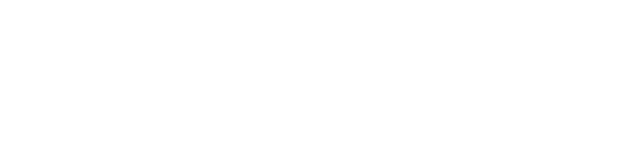
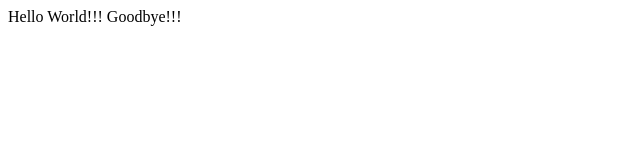
Before and after one commit to GAPAR16/github-flow, a plain HTML site: page index.html in a window 1280 px wide. Shown: the whole page, without its empty margins (0-640 px from the left). Drawn offline with Linux system fonts and the light colour scheme.

Commit message:
Just changed a bit of the previous code

```diff
--- a/index.html
+++ b/index.html
@@ -1,14 +1,13 @@
 <html>
 
 <head>
-    <!-- Information about the page -->
-    <!--This is the comment tag-->
+    Hello World!!!
 
     <title>Data Accelerator</title>
 </head>
 
 <body>
-    <!--Contents of the webpage-->
+    Goodbye!!!
 </body>
 
 </html>
```
